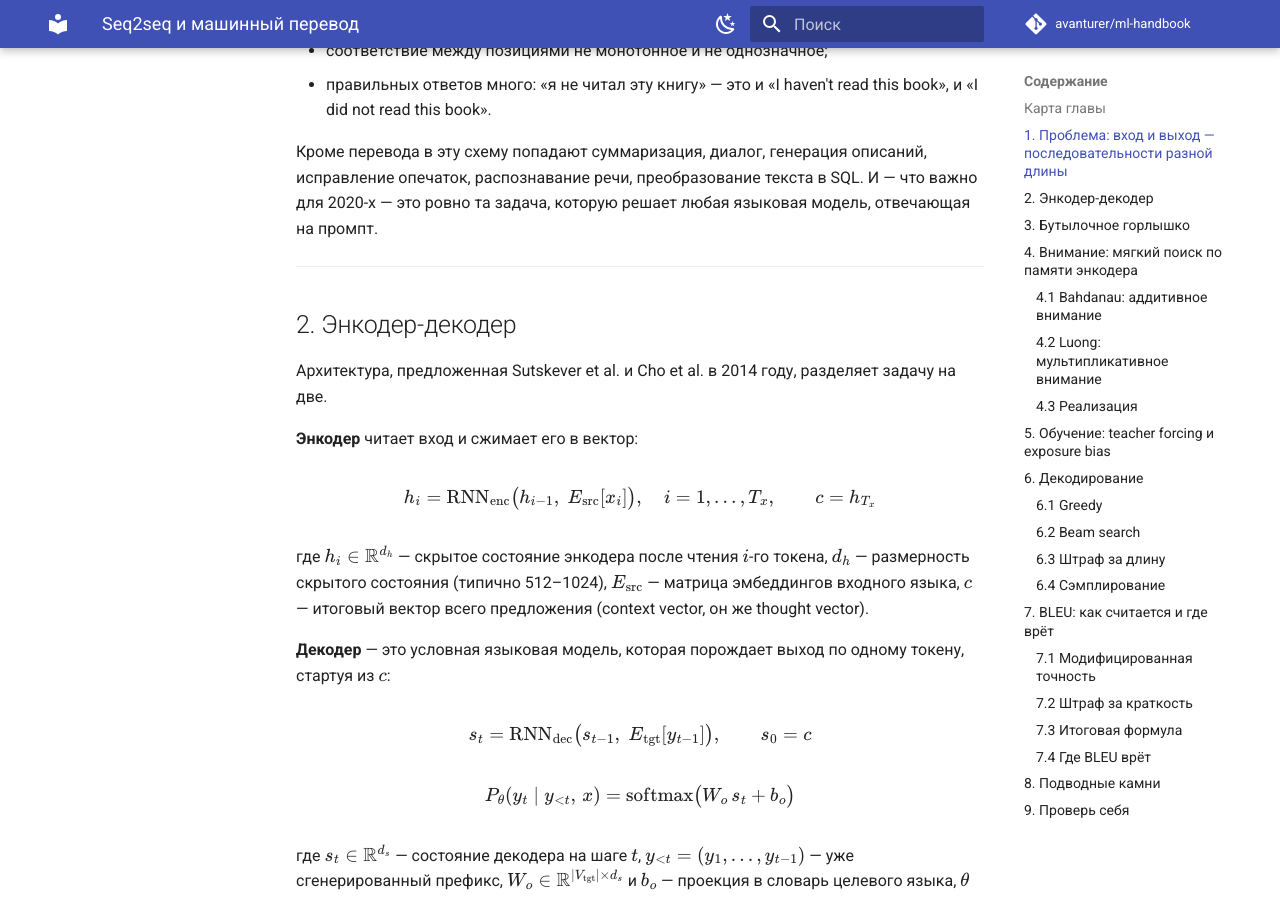
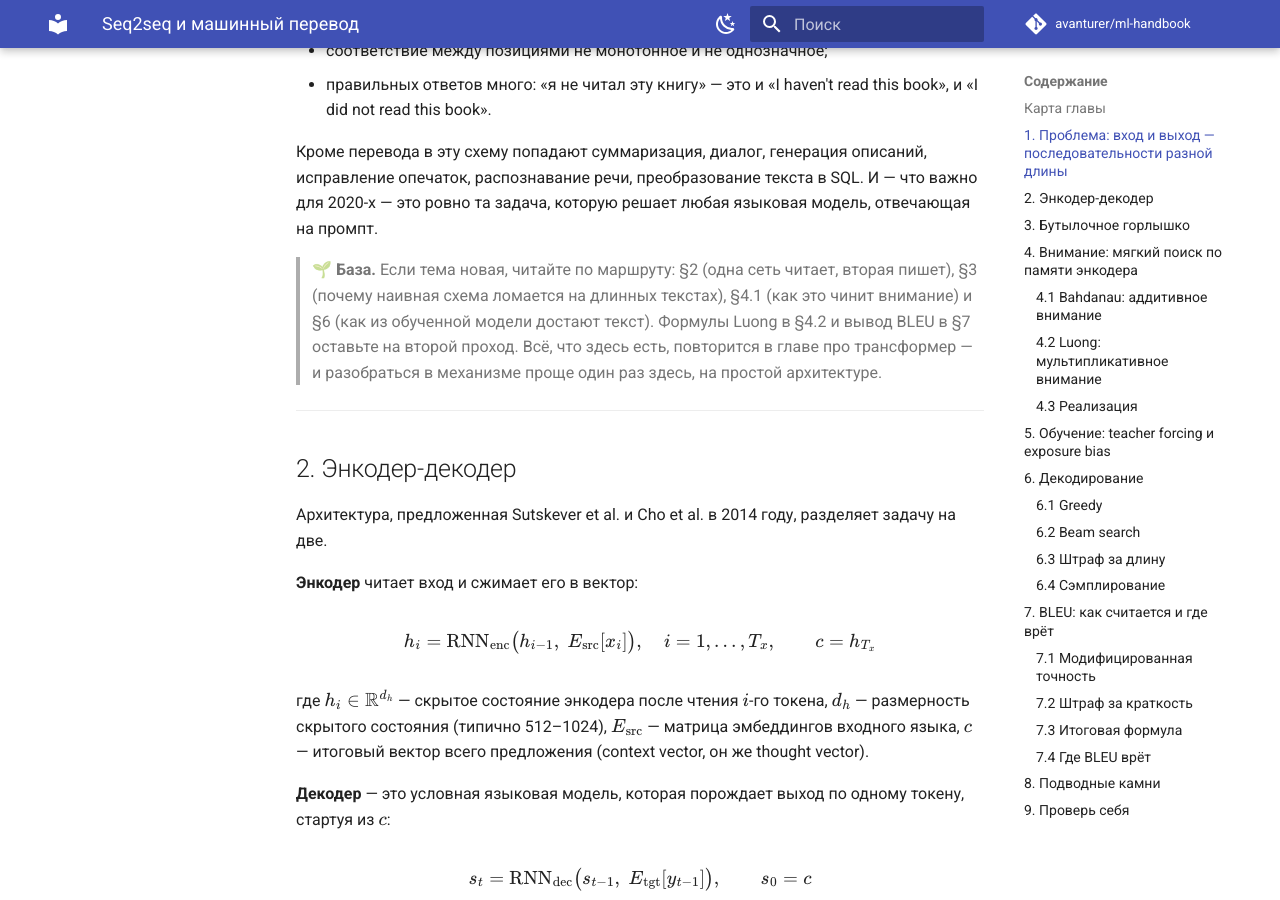
Before and after one commit to avanturer/ml-handbook, an MkDocs documentation site: the page built from docs/04-nlp/03-seq2seq-and-attention.md, in a window 1280 px wide and 900 px high, scrolled down 1388 px. Built offline with MkDocs 1.6.1 and Material for MkDocs 9.7.7, drawn with Linux system fonts in a browser that asks for light colours; comment, search, counter and statistics services are not loaded.

```diff
--- a/docs/04-nlp/03-seq2seq-and-attention.md
+++ b/docs/04-nlp/03-seq2seq-and-attention.md
@@ -50,6 +50,12 @@
 Кроме перевода в эту схему попадают суммаризация, диалог, генерация описаний, исправление
 опечаток, распознавание речи, преобразование текста в SQL. И — что важно для 2020-х — это
 ровно та задача, которую решает любая языковая модель, отвечающая на промпт.
+
+> 🌱 **База.** Если тема новая, читайте по маршруту: §2 (одна сеть читает, вторая пишет),
+> §3 (почему наивная схема ломается на длинных текстах), §4.1 (как это чинит внимание)
+> и §6 (как из обученной модели достают текст). Формулы Luong в §4.2 и вывод BLEU в §7
+> оставьте на второй проход. Всё, что здесь есть, повторится в главе про трансформер —
+> и разобраться в механизме проще один раз здесь, на простой архитектуре.
 
 ---
 
```
Also changed, not shown: docs/04-nlp/02-embeddings.md (+17 -18 lines).
